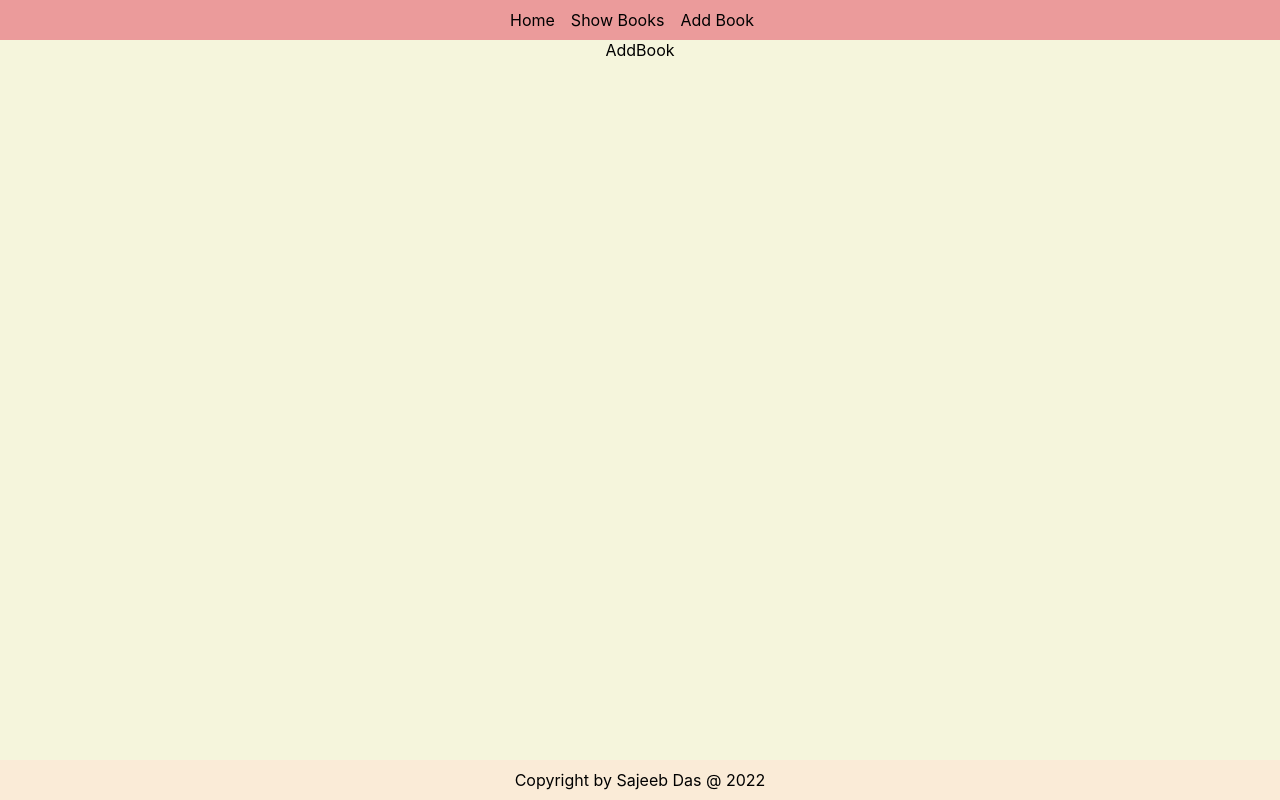
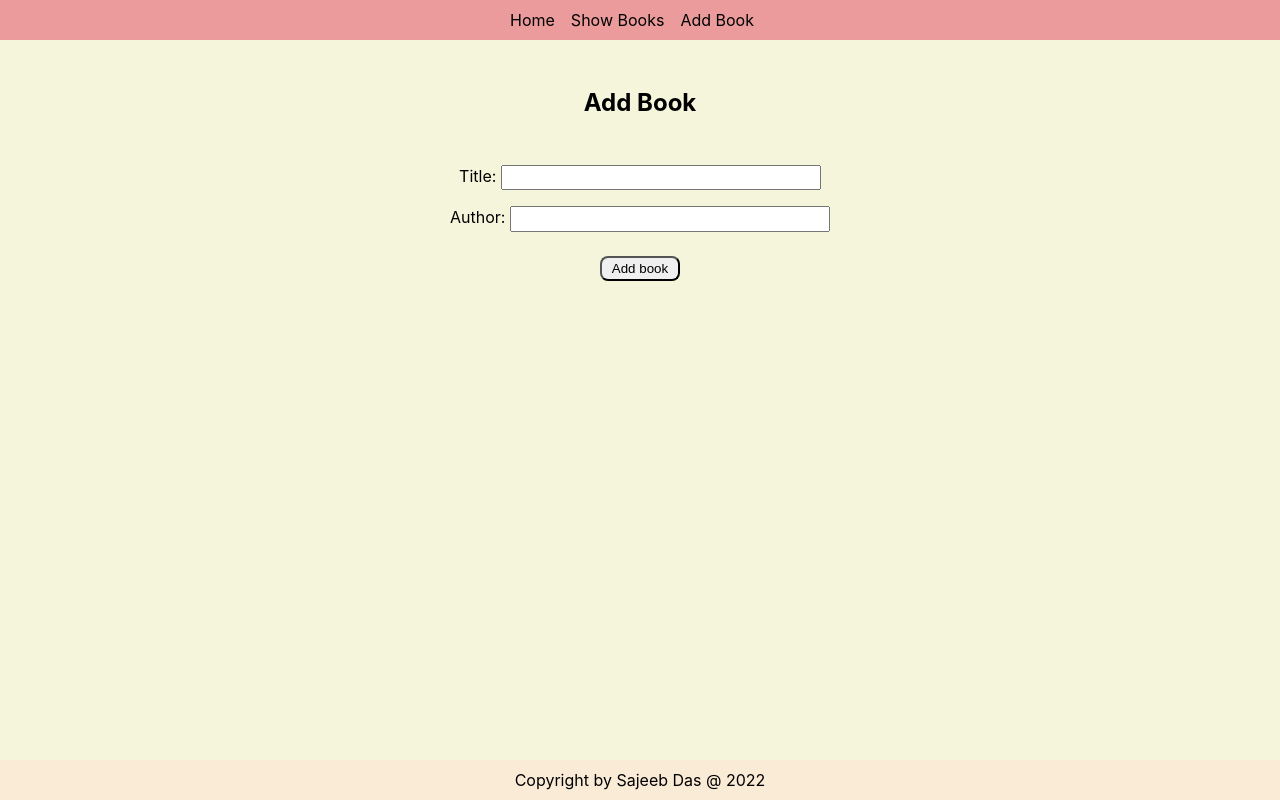
Before and after one commit to sajeeb-me/redux-toolkit-crud-app, a React (Create React App) app: page /add-book in a window 1280 px wide. Built offline with nearby package versions, Linux system fonts and the light colour scheme.

Commit message:
developed delete route

```diff
--- a/src/features/books/AddBook.jsx
+++ b/src/features/books/AddBook.jsx
@@ -1,8 +1,55 @@
-import React from 'react'
+import React, { useState } from 'react'
+import { useSelector, useDispatch } from 'react-redux';
+import { useNavigate } from 'react-router-dom';
+import { addBook } from './booksSlice';
 
 const AddBook = () => {
+    const [title, setTitle] = useState('')
+    const [author, setAuthor] = useState('')
+    const dispatch = useDispatch();
+    const navigate = useNavigate();
+    const numberOfBooks = useSelector((state) => state.booksReducer.books.length)
+
+    const handleSubmit = e => {
+        e.preventDefault();
+        const book = {
+            id: numberOfBooks + 1,
+            title,
+            author
+        };
+        dispatch(addBook(book));
+        navigate('/show-books', { replace: true });
+    };
+
     return (
-        <div>AddBook</div>
+        <div>
+            <h2>Add Book</h2>
+            <form onSubmit={handleSubmit}>
+                <div className='form-field'>
+                    <label htmlFor="title">Title: </label>
+                    <input
+                        onChange={(e) => setTitle(e.target.value)}
+                        type="text"
+                        name="title"
+                        id="title"
+                        value={title}
+                        required
+                    />
+                </div>
+                <div className='form-field'>
+                    <label htmlFor="title">Author: </label>
+                    <input
+                        onChange={(e) => setAuthor(e.target.value)}
+                        type="text"
+                        name="title"
+                        id="title"
+                        value={author}
+                        required
+                    />
+                </div>
+                <button type='submit'>Add book</button>
+            </form>
+        </div>
     )
 }
 
--- a/src/features/books/booksSlice.jsx
+++ b/src/features/books/booksSlice.jsx
@@ -20,8 +20,11 @@
     initialState: initialBooks,
     reducers: {
         showBooks: (state) => state,
+        addBook: (state, action) => {
+            state.books.push(action.payload);
+        },
     }
 });
 
-export const { showBooks } = booksSlice.actions;
+export const { showBooks, addBook } = booksSlice.actions;
 export default booksSlice.reducer;
```
